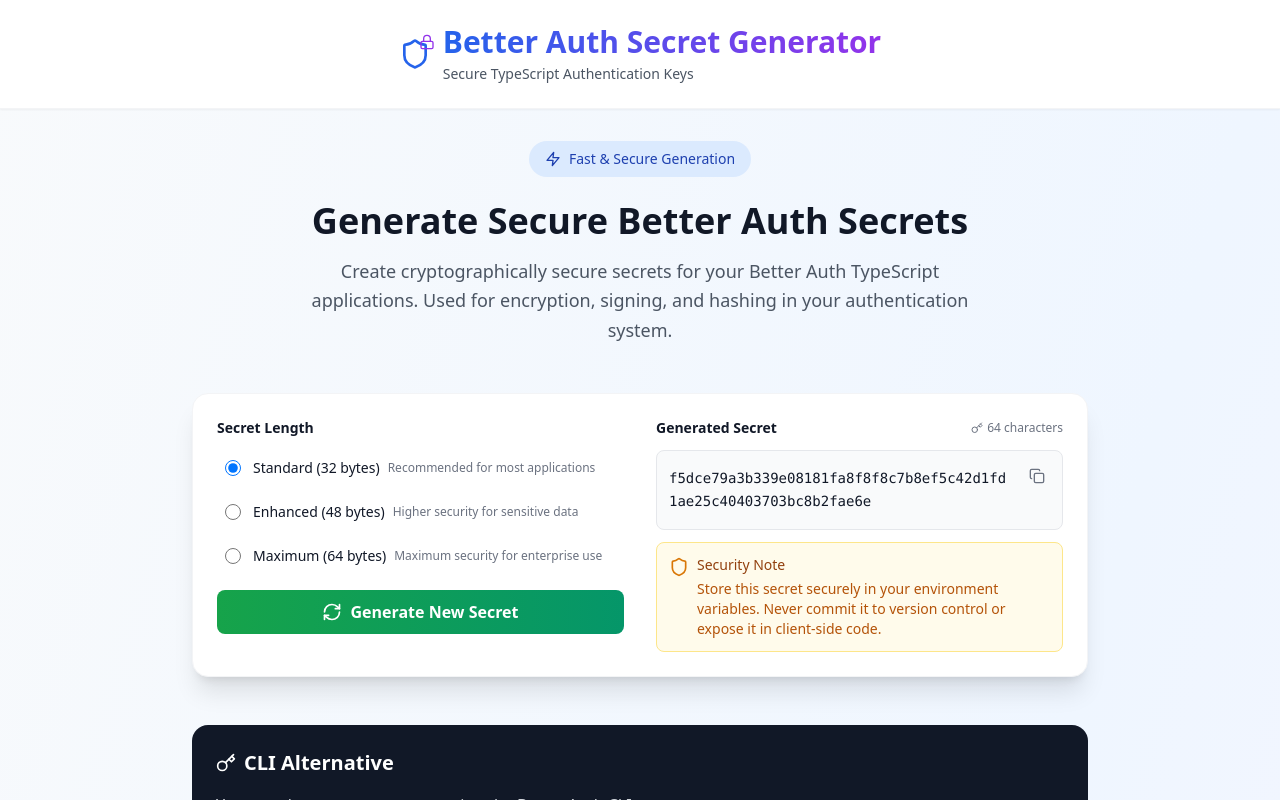
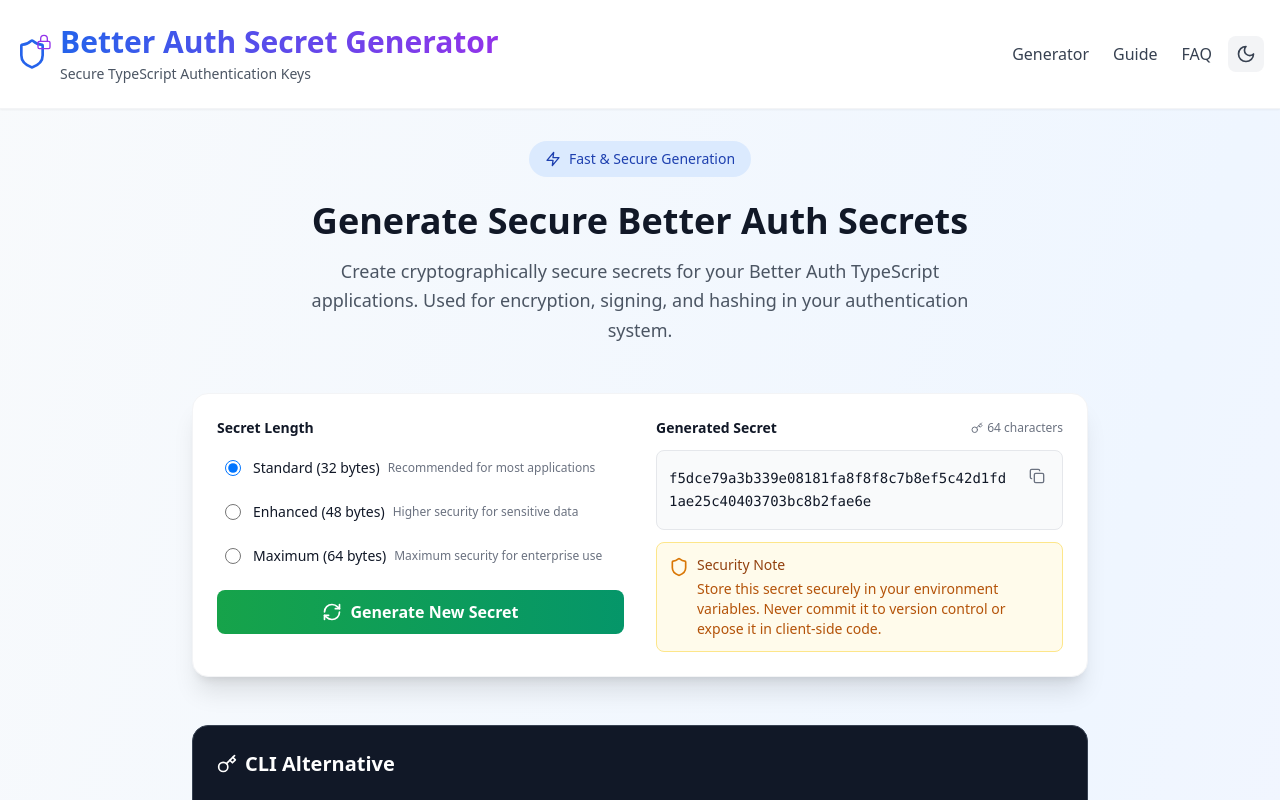
Before and after one commit to residentialproxies/Better-Auth-Secret-Generator, a React (Vite) app: page / in a window 1280 px wide. Shown: the top 800 px of the page. Built offline with nearby package versions, Linux system fonts and the light colour scheme.

Commit message:
Add dark mode toggle with dark menu design

```diff
--- a/src/App.tsx
+++ b/src/App.tsx
@@ -7,12 +7,16 @@ import SEOContent from './components/SEOContent';
 
 function App() {
   return (
-    <div className="min-h-screen bg-gradient-to-br from-slate-50 via-blue-50 to-purple-50">
+    <div className="min-h-screen bg-gradient-to-br from-slate-50 via-blue-50 to-purple-50 dark:from-gray-900 dark:via-gray-800 dark:to-gray-900 transition-colors duration-200">
       <Header />
-      <main className="container mx-auto px-4 py-8">
+      <main className="container mx-auto px-4 py-8" id="generator">
         <SecretGenerator />
-        <InfoSection />
-        <SEOContent />
+        <div id="guide">
+          <InfoSection />
+        </div>
+        <div id="faq">
+          <SEOContent />
+        </div>
       </main>
       <Footer />
     </div>
--- a/src/components/Header.tsx
+++ b/src/components/Header.tsx
@@ -1,24 +1,99 @@
 import React from 'react';
-import { Shield, Lock } from 'lucide-react';
+import { Shield, Lock, Moon, Sun, Menu, X } from 'lucide-react';
+import { useTheme } from '../contexts/ThemeContext';
 
 const Header: React.FC = () => {
+  const { isDarkMode, toggleDarkMode } = useTheme();
+  const [isMenuOpen, setIsMenuOpen] = React.useState(false);
+
   return (
-    <header className="bg-white shadow-sm border-b border-gray-100">
+    <header className="bg-white dark:bg-gray-900 shadow-sm border-b border-gray-100 dark:border-gray-800 transition-colors duration-200">
       <div className="container mx-auto px-4 py-6">
-        <div className="flex items-center justify-center space-x-3">
+        <div className="flex items-center justify-between">
+          {/* Logo */}
+          <div className="flex items-center space-x-3">
             <div className="relative">
-            <Shield className="h-8 w-8 text-blue-600" />
-            <Lock className="h-4 w-4 text-purple-600 absolute -top-1 -right-1" />
+              <Shield className="h-8 w-8 text-blue-600 dark:text-blue-400" />
+              <Lock className="h-4 w-4 text-purple-600 dark:text-purple-400 absolute -top-1 -right-1" />
             </div>
             <div>
-            <h1 className="text-2xl lg:text-3xl font-bold bg-gradient-to-r from-blue-600 to-purple-600 bg-clip-text text-transparent">
+              <h1 className="text-2xl lg:text-3xl font-bold bg-gradient-to-r from-blue-600 to-purple-600 dark:from-blue-400 dark:to-purple-400 bg-clip-text text-transparent">
                 Better Auth Secret Generator
               </h1>
-            <p className="text-sm text-gray-600 mt-1">
+              <p className="text-sm text-gray-600 dark:text-gray-400 mt-1">
                 Secure TypeScript Authentication Keys
               </p>
             </div>
           </div>
+
+          {/* Desktop Menu */}
+          <div className="hidden md:flex items-center space-x-4">
+            <nav className="flex items-center space-x-6">
+              <a href="#generator" className="text-gray-700 dark:text-gray-300 hover:text-blue-600 dark:hover:text-blue-400 transition-colors duration-200">
+                Generator
+              </a>
+              <a href="#guide" className="text-gray-700 dark:text-gray-300 hover:text-blue-600 dark:hover:text-blue-400 transition-colors duration-200">
+                Guide
+              </a>
+              <a href="#faq" className="text-gray-700 dark:text-gray-300 hover:text-blue-600 dark:hover:text-blue-400 transition-colors duration-200">
+                FAQ
+              </a>
+            </nav>
+            <button
+              onClick={toggleDarkMode}
+              className="p-2 rounded-lg bg-gray-100 dark:bg-gray-800 text-gray-700 dark:text-gray-300 hover:bg-gray-200 dark:hover:bg-gray-700 transition-colors duration-200"
+              title={isDarkMode ? 'Switch to light mode' : 'Switch to dark mode'}
+            >
+              {isDarkMode ? <Sun className="h-5 w-5" /> : <Moon className="h-5 w-5" />}
+            </button>
+          </div>
+
+          {/* Mobile Menu Button */}
+          <div className="md:hidden flex items-center space-x-2">
+            <button
+              onClick={toggleDarkMode}
+              className="p-2 rounded-lg bg-gray-100 dark:bg-gray-800 text-gray-700 dark:text-gray-300 hover:bg-gray-200 dark:hover:bg-gray-700 transition-colors duration-200"
+              title={isDarkMode ? 'Switch to light mode' : 'Switch to dark mode'}
+            >
+              {isDarkMode ? <Sun className="h-5 w-5" /> : <Moon className="h-5 w-5" />}
+            </button>
+            <button
+              onClick={() => setIsMenuOpen(!isMenuOpen)}
+              className="p-2 rounded-lg bg-gray-100 dark:bg-gray-800 text-gray-700 dark:text-gray-300 hover:bg-gray-200 dark:hover:bg-gray-700 transition-colors duration-200"
+            >
+              {isMenuOpen ? <X className="h-5 w-5" /> : <Menu className="h-5 w-5" />}
+            </button>
+          </div>
+        </div>
+
+        {/* Mobile Menu */}
+        {isMenuOpen && (
+          <div className="md:hidden mt-4 py-4 border-t border-gray-200 dark:border-gray-700">
+            <nav className="flex flex-col space-y-3">
+              <a
+                href="#generator"
+                className="text-gray-700 dark:text-gray-300 hover:text-blue-600 dark:hover:text-blue-400 transition-colors duration-200 py-2"
+                onClick={() => setIsMenuOpen(false)}
+              >
+                Generator
+              </a>
+              <a
+                href="#guide"
+                className="text-gray-700 dark:text-gray-300 hover:text-blue-600 dark:hover:text-blue-400 transition-colors duration-200 py-2"
+                onClick={() => setIsMenuOpen(false)}
+              >
+                Guide
+              </a>
+              <a
+                href="#faq"
+                className="text-gray-700 dark:text-gray-300 hover:text-blue-600 dark:hover:text-blue-400 transition-colors duration-200 py-2"
+                onClick={() => setIsMenuOpen(false)}
+              >
+                FAQ
+              </a>
+            </nav>
+          </div>
+        )}
       </div>
     </header>
   );
--- /dev/null
+++ b/src/contexts/ThemeContext.tsx
@@ -0,0 +1,45 @@
+import React, { createContext, useContext, useState, useEffect } from 'react';
+
+interface ThemeContextType {
+  isDarkMode: boolean;
+  toggleDarkMode: () => void;
+}
+
+const ThemeContext = createContext<ThemeContextType | undefined>(undefined);
+
+export const useTheme = () => {
+  const context = useContext(ThemeContext);
+  if (context === undefined) {
+    throw new Error('useTheme must be used within a ThemeProvider');
+  }
+  return context;
+};
+
+export const ThemeProvider: React.FC<{ children: React.ReactNode }> = ({ children }) => {
+  const [isDarkMode, setIsDarkMode] = useState(() => {
+    if (typeof window !== 'undefined') {
+      const saved = localStorage.getItem('darkMode');
+      return saved ? JSON.parse(saved) : false;
+    }
+    return false;
+  });
+
+  useEffect(() => {
+    localStorage.setItem('darkMode', JSON.stringify(isDarkMode));
+    if (isDarkMode) {
+      document.documentElement.classList.add('dark');
+    } else {
+      document.documentElement.classList.remove('dark');
+    }
+  }, [isDarkMode]);
+
+  const toggleDarkMode = () => {
+    setIsDarkMode(!isDarkMode);
+  };
+
+  return (
+    <ThemeContext.Provider value={{ isDarkMode, toggleDarkMode }}>
+      {children}
+    </ThemeContext.Provider>
+  );
+};
--- a/src/main.tsx
+++ b/src/main.tsx
@@ -1,10 +1,13 @@
 import { StrictMode } from 'react';
 import { createRoot } from 'react-dom/client';
 import App from './App.tsx';
+import { ThemeProvider } from './contexts/ThemeContext';
 import './index.css';
 
 createRoot(document.getElementById('root')!).render(
   <StrictMode>
-    <App />
+    <ThemeProvider>
+      <App />
+    </ThemeProvider>
   </StrictMode>
 );
--- a/tailwind.config.js
+++ b/tailwind.config.js
@@ -1,6 +1,7 @@
 /** @type {import('tailwindcss').Config} */
 export default {
   content: ['./index.html', './src/**/*.{js,ts,jsx,tsx}'],
+  darkMode: 'class',
   theme: {
     extend: {},
   },
```
Also changed, not shown: src/components/SecretGenerator.tsx (+16 -16 lines). Lines whose indentation alone changed are shown as unchanged.
